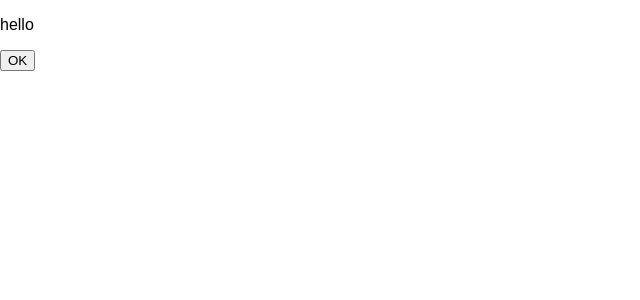
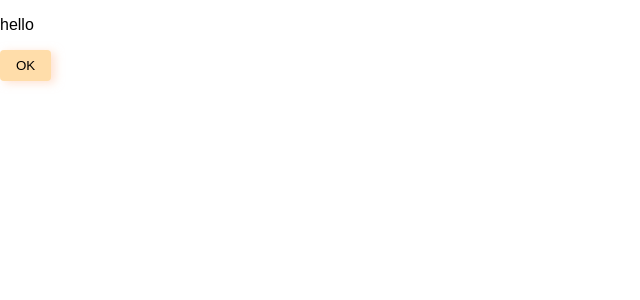
Before and after one commit to Nasubikun/assessment-jailbreak, a Next.js app: page / in a window 1280 px wide. Shown: the top 300 px of the page, without its empty margins (0-640 px from the left). Built offline with nearby package versions, Linux system fonts and the light colour scheme.

Commit message:
add sample css

```diff
--- /dev/null
+++ b/src/components/ui/Button/Button.module.css
@@ -0,0 +1,12 @@
+.wrapper {
+  padding: 8px 16px;
+  cursor: pointer;
+  background-color: #fda;
+  border: none;
+  border-radius: 4px;
+  box-shadow: 4px 2px 10px rgb(255 205 176 / 60%);
+}
+
+.wrapper:active {
+  background-color: #dad;
+}
--- a/src/components/ui/Button/Button.tsx
+++ b/src/components/ui/Button/Button.tsx
@@ -1,7 +1,9 @@
+import styles from "./Button.module.css"
+
 type ButtonProps = {
   children?: string
 }
 
 export const Button = ({ children }: ButtonProps): JSX.Element => {
-  return <button>{children}</button>
+  return <button className={styles["wrapper"]}>{children}</button>
 }
```
